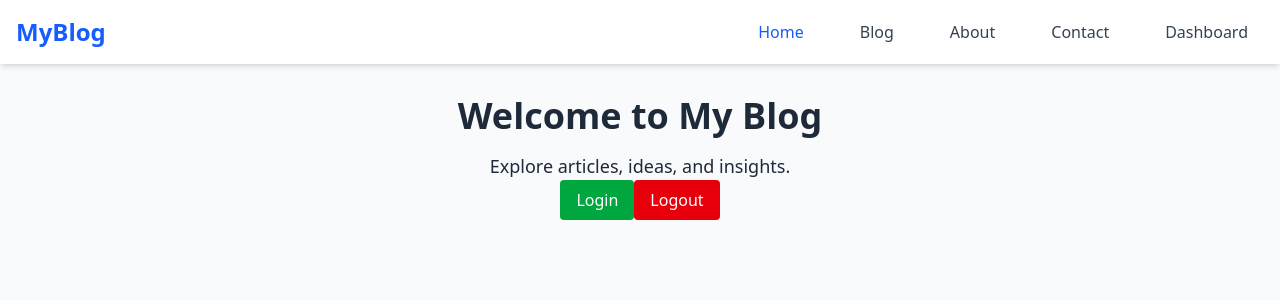
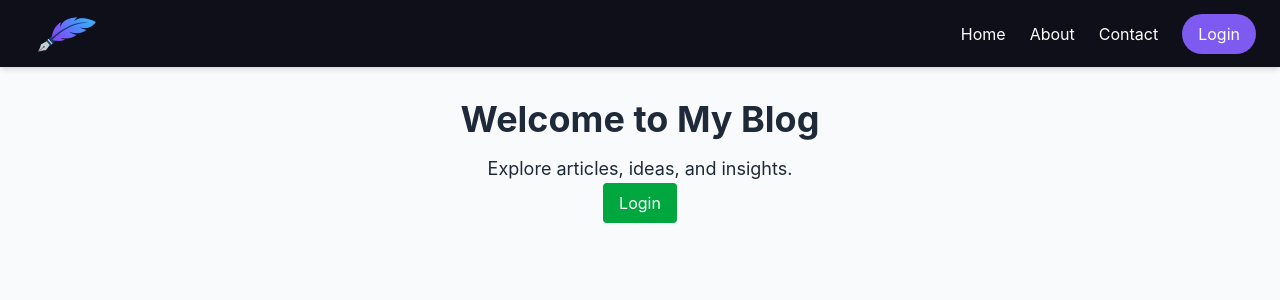
Before and after one commit to Abhaychhani/Blog_MERN, a React (Vite) app in the folder frontend/: page / in a window 1280 px wide. Shown: the top 300 px of the page. Built offline with nearby package versions, Linux system fonts and the light colour scheme.

Commit message:
profileNav added with conditional check auth

```diff
--- a/frontend/src/App.jsx
+++ b/frontend/src/App.jsx
@@ -17,10 +17,11 @@ import Analytics from "./pages/dashboard/Analytics";
 import Navbar from "./components/Navbar";
 
 function App() {
+
   return (
     <Router>
       <div className="min-h-screen bg-gray-50 text-gray-800">
-        <Navbar />
+        <Navbar/>
         <Routes>
           {/* Public Routes */}
           <Route path="/" element={<Home />} />
--- a/frontend/src/Main.css
+++ b/frontend/src/Main.css
@@ -1 +1,30 @@
 @import "tailwindcss";
+
+/* main.css */
+
+body {
+  scroll-behavior: smooth;
+  font-family: 'Inter', sans-serif;
+  background-color: #0F172A;
+  color: #F1F5F9;
+}
+
+/* Neon glow effect */
+.neon-glow {
+  box-shadow: 0 0 10px #6366F1, 0 0 20px #6366F1;
+}
+
+/* Glassmorphism card */
+.glass-card {
+  background: rgba(30, 41, 59, 0.6);
+  backdrop-filter: blur(10px);
+  border: 1px solid rgba(99, 102, 241, 0.2);
+  border-radius: 1rem;
+}
+
+/* Button hover pulse */
+.btn-pulse:hover {
+  transform: scale(1.05);
+  box-shadow: 0 0 10px #8B5CF6;
+  transition: all 0.3s ease-in-out;
+}
--- a/frontend/src/components/Navbar.jsx
+++ b/frontend/src/components/Navbar.jsx
@@ -1,104 +1,61 @@
-import { useState } from "react";
-import { Link, NavLink } from "react-router-dom";
+import { useState, useRef, useEffect } from "react";
+import { Link } from "react-router-dom";
+import ProfileNav from "./ProfileNav.jsx";
+import { useAuth } from "../context/AuthContext.jsx";
 
-export default function Navbar() {
-  const [isOpen, setIsOpen] = useState(false);
-
-  const linkStyle =
-    "block px-4 py-2 text-gray-700 hover:text-blue-600 transition";
-  const activeStyle = "block px-4 py-2 text-blue-600 transition";
+const Navbar = () => {
+    const {isLoggedIn,logout} = useAuth();
+    const navLinkStyles = "hover:text-[#7f5af0] transition capitalize"
+    const navLinks = [
+        {
+            path:"/",
+            text:"Home",
+            styles:navLinkStyles,
+        },
+        {
+            path:"/about",
+            text:"about",
+            styles:navLinkStyles,
+        },
+        {
+            path:"/contact",
+            text:"contact",
+            styles:navLinkStyles,
+        },
+    ]
 
   return (
-    <nav className="bg-white shadow-md">
-      <div className="max-w-7xl mx-auto px-4 py-3 flex justify-between items-center">
-        {/* Logo */}
-        <Link to="/" className="text-2xl font-bold text-blue-600">
-          MyBlog
-        </Link>
+    <nav className="bg-[#0f0f1a] text-white px-6 h-[4.2rem] flex justify-between items-center shadow-md">
+      {/* Logo */}
+      <Link to="/" className="text-2xl font-bold text-blue-600 h-[5rem]">
+        <img
+          src="/logo.png"
+          className="rotate-[50deg] h-full w-full object-cover"
+        />
+      </Link>
 
-        {/* Desktop Links */}
-        <div className="hidden md:flex space-x-6">
-          <NavLink
-            to="/"
-            className={({ isActive }) => (isActive ? activeStyle : linkStyle)}
+      {/* Routes */}
+      <div className="flex items-center gap-6">
+        {
+            navLinks.map(link=>(
+                <Link to={link.path} className={link.styles} key={link.path}>{link.text}</Link>
+            ))
+        }
+
+        {/* Conditional Auth */}
+        {!isLoggedIn ? (
+          <Link
+            to="/login"
+            className="bg-[#7f5af0] text-white px-4 py-2 rounded-full hover:bg-[#6246ea] transition"
           >
-            Home
-          </NavLink>
-          <NavLink
-            to="/blog"
-            className={({ isActive }) => (isActive ? activeStyle : linkStyle)}
-          >
-            Blog
-          </NavLink>
-          <NavLink
-            to="/about"
-            className={({ isActive }) => (isActive ? activeStyle : linkStyle)}
-          >
-            About
-          </NavLink>
-          <NavLink
-            to="/contact"
-            className={({ isActive }) => (isActive ? activeStyle : linkStyle)}
-          >
-            Contact
-          </NavLink>
-          <NavLink
-            to="/dashboard"
-            className={({ isActive }) => (isActive ? activeStyle : linkStyle)}
-          >
-            Dashboard
-          </NavLink>
-        </div>
-
-        {/* Mobile Toggle Button */}
-        <button
-          className="md:hidden text-gray-600 hover:text-blue-600 focus:outline-none"
-          onClick={() => setIsOpen(!isOpen)}
-        >
-          {isOpen ? "✖" : "☰"}
-        </button>
+            Login
+          </Link>
+        ) : (
+          <ProfileNav logout={logout}/>
+        )}
       </div>
-
-      {/* Mobile Menu */}
-      {isOpen && (
-        <div className="md:hidden px-4 pb-4 space-y-2">
-          <NavLink
-            to="/"
-            className={({ isActive }) => (isActive ? activeStyle : linkStyle)}
-            onClick={() => setIsOpen(false)}
-          >
-            Home
-          </NavLink>
-          <NavLink
-            to="/blog"
-            className={({ isActive }) => (isActive ? activeStyle : linkStyle)}
-            onClick={() => setIsOpen(false)}
-          >
-            Blog
-          </NavLink>
-          <NavLink
-            to="/about"
-            className={({ isActive }) => (isActive ? activeStyle : linkStyle)}
-            onClick={() => setIsOpen(false)}
-          >
-            About
-          </NavLink>
-          <NavLink
-            to="/contact"
-            className={({ isActive }) => (isActive ? activeStyle : linkStyle)}
-            onClick={() => setIsOpen(false)}
-          >
-            Contact
-          </NavLink>
-          <NavLink
-            to="/dashboard"
-            className={({ isActive }) => (isActive ? activeStyle : linkStyle)}
-            onClick={() => setIsOpen(false)}
-          >
-            Dashboard
-          </NavLink>
-        </div>
-      )}
     </nav>
   );
-}
+};
+
+export default Navbar;
--- /dev/null
+++ b/frontend/src/components/ProfileNav.jsx
@@ -0,0 +1,79 @@
+import { useState, useRef, useEffect } from "react";
+import { Link } from "react-router-dom";
+
+function ProfileNav({logout}) {
+  const [showDropdown, setShowDropdown] = useState(false);
+  const dropdownRef = useRef(null);
+  const toggleDropdown = () => setShowDropdown((prev) => !prev);
+  useEffect(() => {
+    const handleClickOutside = (event) => {
+      if (dropdownRef.current && !dropdownRef.current.contains(event.target)) {
+        setShowDropdown(false);
+      }
+    };
+
+    document.addEventListener("mousedown", handleClickOutside);
+    return () => document.removeEventListener("mousedown", handleClickOutside);
+  }, []);
+
+  const navLinksStyle =
+    "block px-4 py-2 hover:bg-[#2c2c3f] text-[#94a1b2] capitalize";
+  const navLinks = [
+    {
+      path: "/dashboard",
+      text: "dashboard",
+      styles: navLinksStyle,
+    },
+    {
+      path: "/settings",
+      text: "settings",
+      styles: navLinksStyle,
+    },
+    {
+      path: "/profile",
+      text: "profile",
+      styles: navLinksStyle,
+    },
+  ];
+
+  return (
+    <>
+      <div className="relative" ref={dropdownRef}>
+        <button onClick={toggleDropdown}>
+          <img
+            src="/default_user.jpg"
+            alt="Profile"
+            className="w-10 h-10 rounded-full border-2 border-[#7f5af0] cursor-pointer"
+          />
+        </button>
+
+        {/* Dropdown */}
+        {showDropdown && (
+          <div className="absolute right-0 mt-2 w-48 bg-[#1f1f2e] rounded-md shadow-lg z-10">
+            {navLinks.map((link) => (
+              <Link
+                key={link.path}
+                to={link.path}
+                className={link.styles}
+                onClick={() => setShowDropdown(false)}
+              >
+                {link.text}
+              </Link>
+            ))}
+            <button
+              className="block w-full text-left px-4 py-2 hover:bg-[#2c2c3f] text-[#ff6b6b]"
+              onClick={() => {
+                logout()
+                setShowDropdown(false)
+              }}
+            >
+              Logout
+            </button>
+          </div>
+        )}
+      </div>
+    </>
+  );
+}
+
+export default ProfileNav;
--- a/frontend/src/context/AuthContext.jsx
+++ b/frontend/src/context/AuthContext.jsx
@@ -3,13 +3,14 @@ import { createContext, useContext, useState } from 'react';
 const AuthContext = createContext();
 
 export function AuthProvider({ children }) {
-  const [isAuthenticated, setIsAuthenticated] = useState(false);
+  const [isLoggedIn, setIsLoggedIn] = useState(false);
 
-  const login = () => setIsAuthenticated(true);
-  const logout = () => setIsAuthenticated(false);
+
+  const login = () => setIsLoggedIn(true);
+  const logout = () => setIsLoggedIn(false);
 
   return (
-    <AuthContext.Provider value={{ isAuthenticated, login, logout }}>
+    <AuthContext.Provider value={{ isLoggedIn, login, logout }}>
       {children}
     </AuthContext.Provider>
   );
--- a/frontend/src/pages/Home.jsx
+++ b/frontend/src/pages/Home.jsx
@@ -3,7 +3,7 @@ import { useAuth } from "../context/AuthContext.jsx";
 
 
 export default function Home() {
-  const { isAuthenticated, login, logout } = useAuth();
+  const { login } = useAuth();
   return (
     <div className="p-8 text-center">
       <h1 className="text-4xl font-bold mb-4">Welcome to My Blog</h1>
@@ -15,12 +15,6 @@ export default function Home() {
       >
         Login
       </button>
-      <button
-        onClick={logout}
-        className="px-4 py-2 bg-red-600 text-white rounded"
-      >
-        Logout
-      </button>
     </div>
   );
 }
```
Also changed, not shown: frontend/public/logo.png (added).
